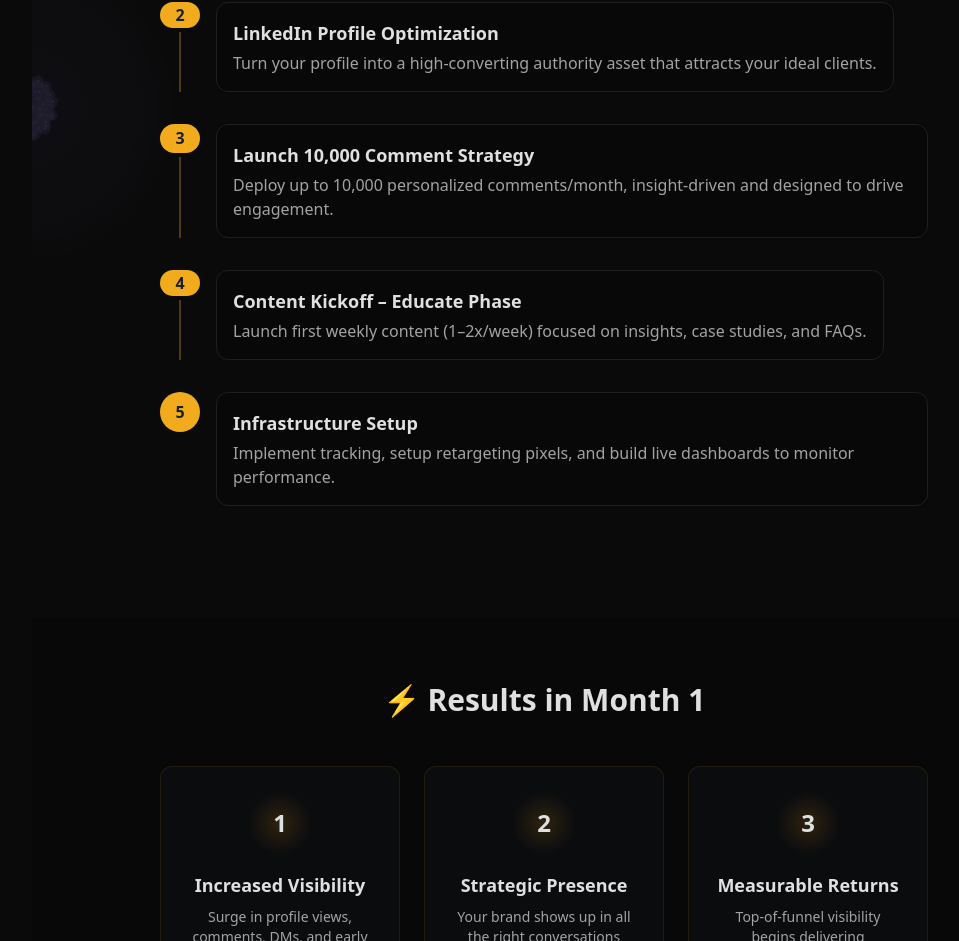
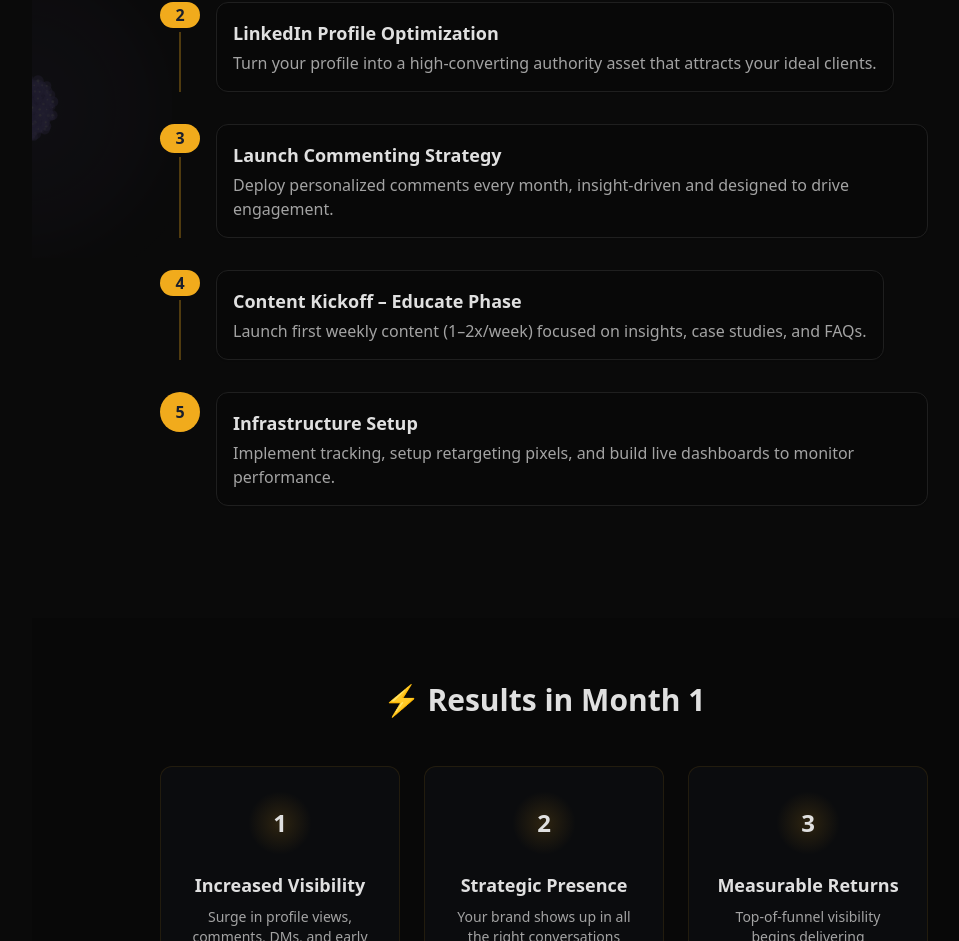
Before and after one commit to pipezulu/crypto-80, a React (Vite) app: page /phase-1 in a window 1280 px wide. Shown: the part 812-1753 px from the top of the page, without its empty margins (224-1183 px from the left). Built offline with nearby package versions, Linux system fonts and the light colour scheme.

Commit message:
Refactor: Update timeline item text
Update the text for the "Launch 10,000 Comment Strategy" timeline item.

```diff
--- a/src/components/phase1/TimelineSection.tsx
+++ b/src/components/phase1/TimelineSection.tsx
@@ -1,4 +1,3 @@
-
 import React from 'react';
 import { motion } from 'framer-motion';
 import Timeline from '@/components/Timeline';
@@ -15,8 +14,8 @@ const TimelineSection = () => {
       description: "Turn your profile into a high-converting authority asset that attracts your ideal clients."
     },
     {
-      title: "Launch 10,000 Comment Strategy",
-      description: "Deploy up to 10,000 personalized comments/month, insight-driven and designed to drive engagement."
+      title: "Launch Commenting Strategy",
+      description: "Deploy personalized comments every month, insight-driven and designed to drive engagement."
     },
     {
       title: "Content Kickoff – Educate Phase",
```
